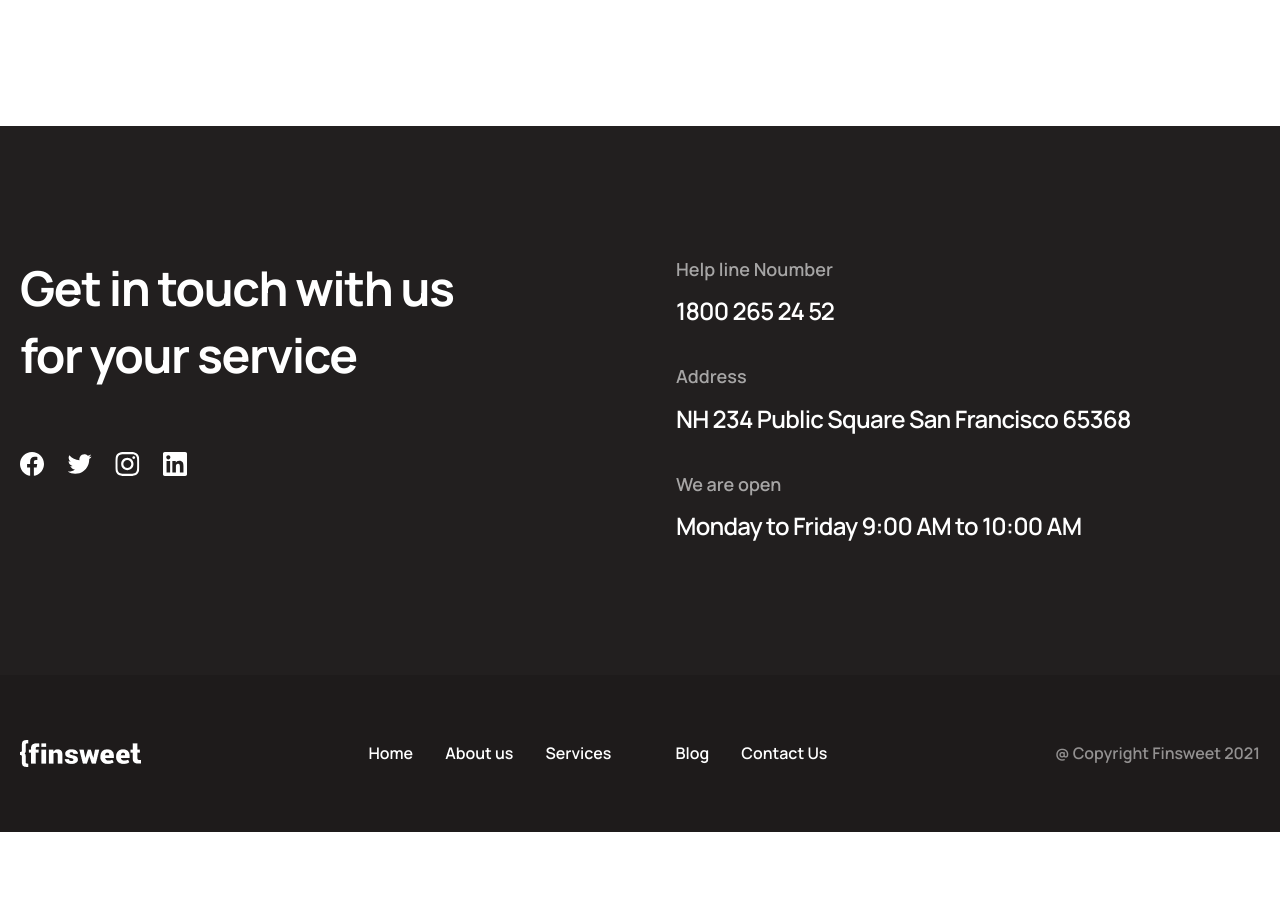
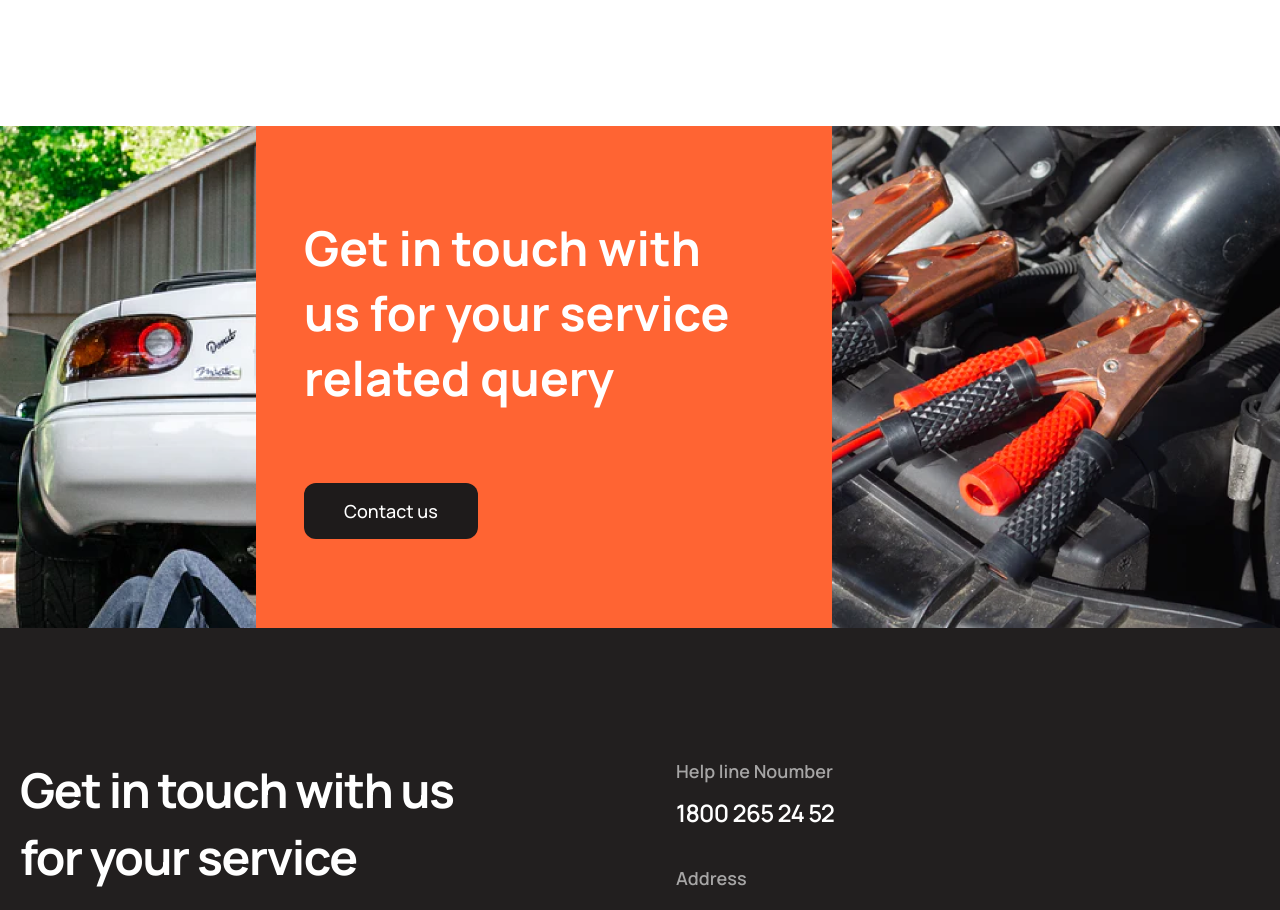
Before and after one commit to ernestas17/CA_Team_6, a React (Create React App) app: page /services/auto-diagnostics in a window 1280 px wide. Shown: the part 1820-2730 px from the top of the page. Before the commit the page ends 2652 px from the top, so only its background shows below. Built offline with nearby package versions, Linux system fonts and the light colour scheme.

Commit message:
Added CTA component to ServicePage component

```diff
--- a/src/pages/ServicePage/ServicePage.jsx
+++ b/src/pages/ServicePage/ServicePage.jsx
@@ -17,6 +17,7 @@ import {
   ServiceHeadline,
   StyledWrapper,
 } from "./ServicePage.style";
+import CallToAction from "../../components/CallToAction/CallToAction";
 
 const ServicePage = () => {
   const { service } = useParams();
@@ -32,6 +33,7 @@ const ServicePage = () => {
           <Content content={match} />
         </ContentWrapper>
       </StyledWrapper>
+      <CallToAction />
     </main>
   );
 };
```
